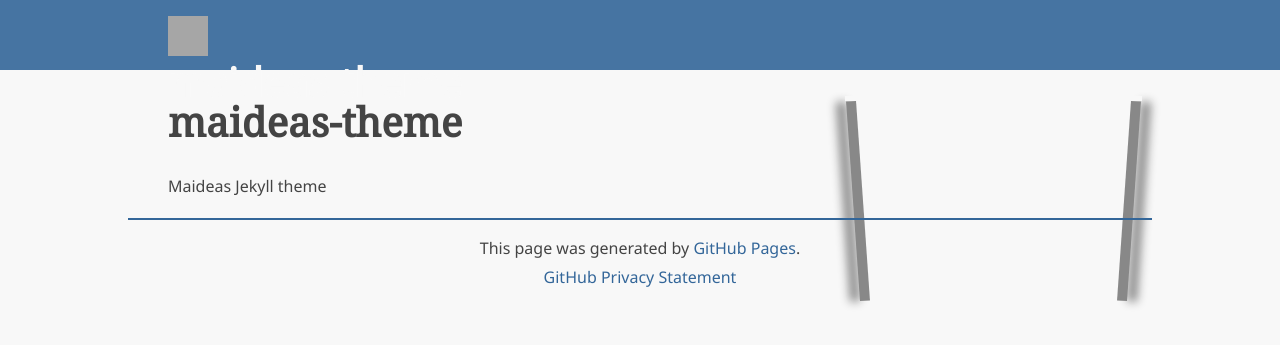
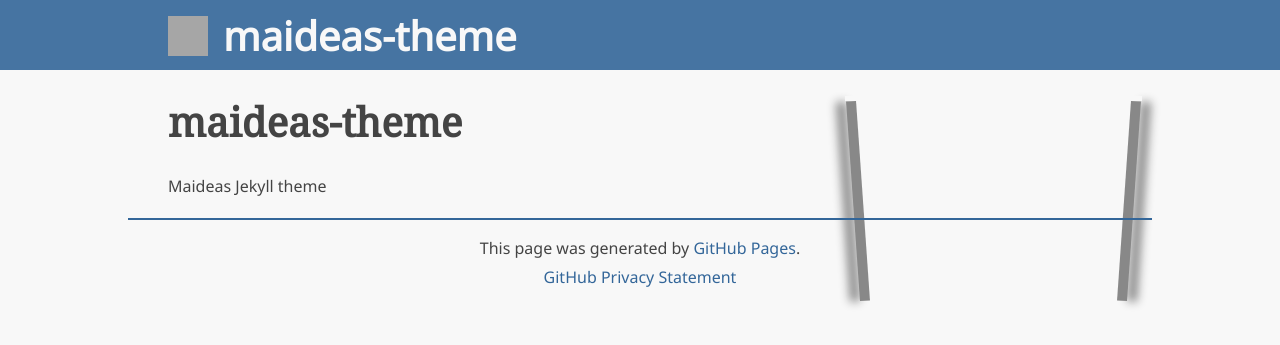
Before and after one commit to maideas/maideas-blue-theme, a Jekyll site: the page built from README.md, in a window 1280 px wide. Shown: the top 345 px of the page. Built offline with Jekyll 4.4.1, drawn with Linux system fonts in a browser that asks for light colours; our own code applies the rules of GitHub Pages for plain Markdown files; grey boxes are pictures that could not be loaded.

Commit message:
small edit

```diff
--- a/assets/css/style.scss
+++ b/assets/css/style.scss
@@ -64,10 +64,10 @@
         margin: 0;
     }
     .avatar {
-        display: inline;
+        float: left;
         height: 40px;
         width: 40px;
-        margin-right: 20px;
+        margin-right: 15px;
     }
     #header {
         margin: 15px 0;
```
